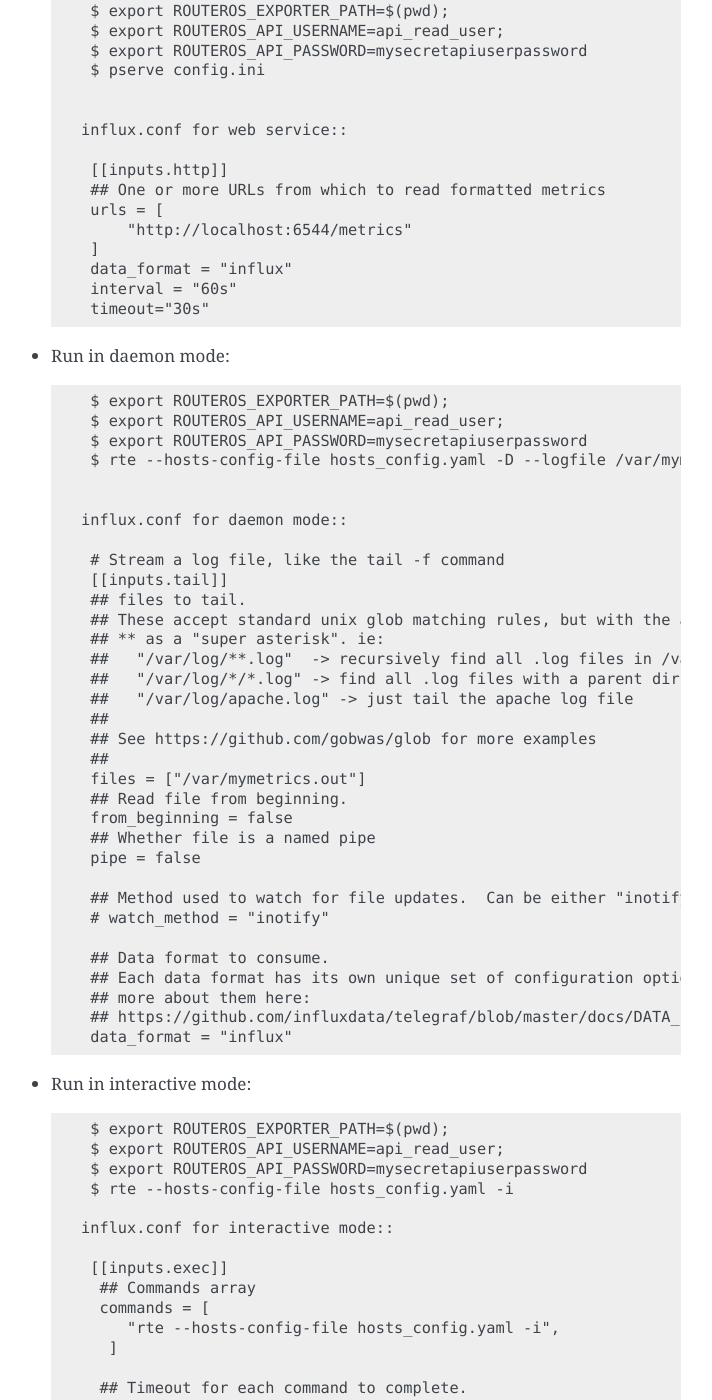
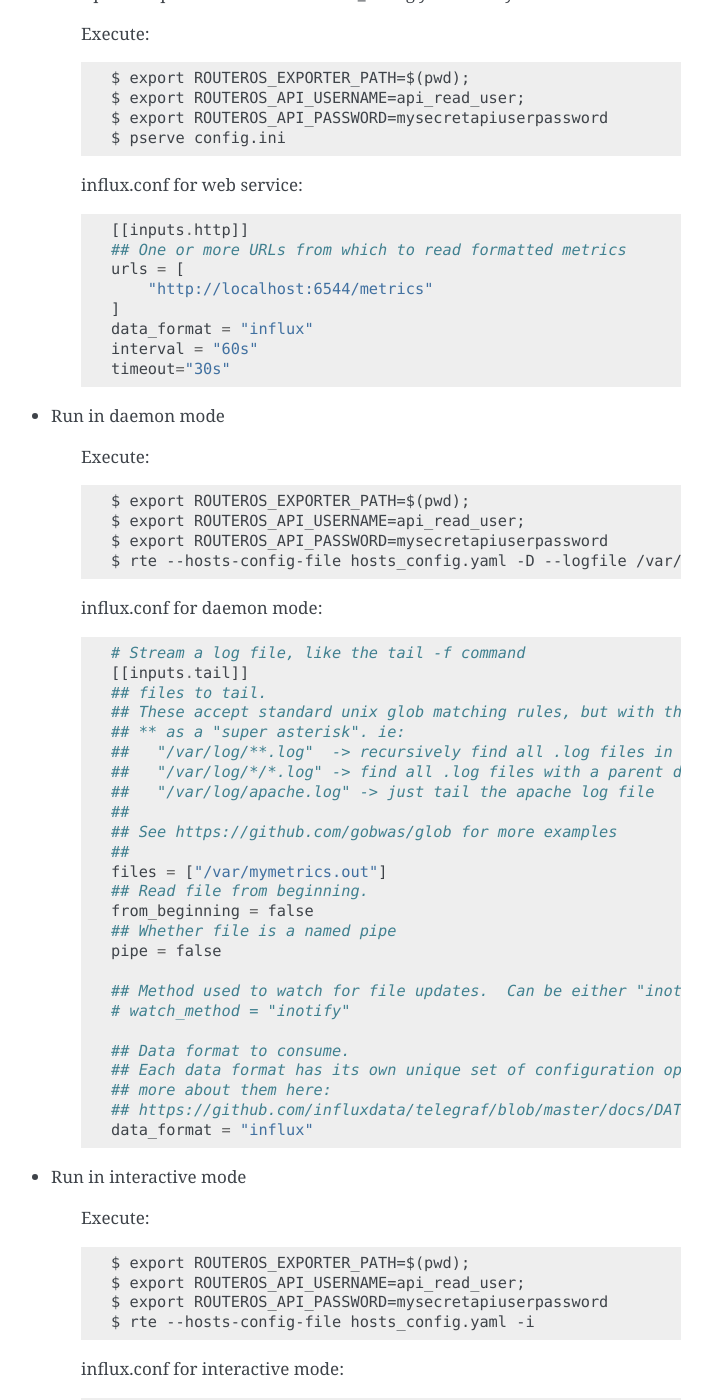
Before and after one commit to kepsic/routeros_telegraf_exporter, a Sphinx documentation site: the page built from docs/usage.rst, in a window 1280 px wide and 1400 px high, scrolled down 381 px. Shown: the whole window, without its empty margins (399-1111 px from the left). Built offline with Sphinx 7.4.7, drawn with Linux system fonts in a browser that asks for light colours; pages that are not in the unit, such as notebooks, are missing from menus; some of the changed text lies outside the part shown.

Commit message:
Documentation update

```diff
--- a/README.rst
+++ b/README.rst
@@ -1,5 +1,5 @@
 =====================================
-RouterOS to Telegraf metrics exporter
+RouterOS Telegraf metrics exporter
 =====================================
 
 
--- a/docs/index.rst
+++ b/docs/index.rst
@@ -1,5 +1,5 @@
 Welcome to RouterOS to Telegraf metrics exporter's documentation!
-======================================
+=================================================================
 
 .. toctree::
    :maxdepth: 2
--- a/docs/usage.rst
+++ b/docs/usage.rst
@@ -13,87 +13,91 @@
 
 To use RouterOS Telegraf metrics exporter you have following options:
 
-- Web service::
+- Web service
+    Update replace routers from hosts_config.yaml with your router names
+
+    Execute::
 
     $ export ROUTEROS_EXPORTER_PATH=$(pwd);
     $ export ROUTEROS_API_USERNAME=api_read_user;
     $ export ROUTEROS_API_PASSWORD=mysecretapiuserpassword
     $ pserve config.ini
 
+    influx.conf for web service::
 
-   influx.conf for web service::
+        [[inputs.http]]
+        ## One or more URLs from which to read formatted metrics
+        urls = [
+            "http://localhost:6544/metrics"
+        ]
+        data_format = "influx"
+        interval = "60s"
+        timeout="30s"
+- Run in daemon mode
 
-    [[inputs.http]]
-    ## One or more URLs from which to read formatted metrics
-    urls = [
-        "http://localhost:6544/metrics"
-    ]
-    data_format = "influx"
-    interval = "60s"
-    timeout="30s"
-
-- Run in daemon mode::
+    Execute::
 
     $ export ROUTEROS_EXPORTER_PATH=$(pwd);
     $ export ROUTEROS_API_USERNAME=api_read_user;
     $ export ROUTEROS_API_PASSWORD=mysecretapiuserpassword
     $ rte --hosts-config-file hosts_config.yaml -D --logfile /var/mymetrics.out
 
+    influx.conf for daemon mode::
 
-   influx.conf for daemon mode::
+        # Stream a log file, like the tail -f command
+        [[inputs.tail]]
+        ## files to tail.
+        ## These accept standard unix glob matching rules, but with the addition of
+        ## ** as a "super asterisk". ie:
+        ##   "/var/log/**.log"  -> recursively find all .log files in /var/log
+        ##   "/var/log/*/*.log" -> find all .log files with a parent dir in /var/log
+        ##   "/var/log/apache.log" -> just tail the apache log file
+        ##
+        ## See https://github.com/gobwas/glob for more examples
+        ##
+        files = ["/var/mymetrics.out"]
+        ## Read file from beginning.
+        from_beginning = false
+        ## Whether file is a named pipe
+        pipe = false
 
-    # Stream a log file, like the tail -f command
-    [[inputs.tail]]
-    ## files to tail.
-    ## These accept standard unix glob matching rules, but with the addition of
-    ## ** as a "super asterisk". ie:
-    ##   "/var/log/**.log"  -> recursively find all .log files in /var/log
-    ##   "/var/log/*/*.log" -> find all .log files with a parent dir in /var/log
-    ##   "/var/log/apache.log" -> just tail the apache log file
-    ##
-    ## See https://github.com/gobwas/glob for more examples
-    ##
-    files = ["/var/mymetrics.out"]
-    ## Read file from beginning.
-    from_beginning = false
-    ## Whether file is a named pipe
-    pipe = false
+        ## Method used to watch for file updates.  Can be either "inotify" or "poll".
+        # watch_method = "inotify"
 
-    ## Method used to watch for file updates.  Can be either "inotify" or "poll".
-    # watch_method = "inotify"
+        ## Data format to consume.
+        ## Each data format has its own unique set of configuration options, read
+        ## more about them here:
+        ## https://github.com/influxdata/telegraf/blob/master/docs/DATA_FORMATS_INPUT.md
+        data_format = "influx"
 
-    ## Data format to consume.
-    ## Each data format has its own unique set of configuration options, read
-    ## more about them here:
-    ## https://github.com/influxdata/telegraf/blob/master/docs/DATA_FORMATS_INPUT.md
-    data_format = "influx"
+- Run in interactive mode
 
-- Run in interactive mode::
+    Execute::
 
     $ export ROUTEROS_EXPORTER_PATH=$(pwd);
     $ export ROUTEROS_API_USERNAME=api_read_user;
     $ export ROUTEROS_API_PASSWORD=mysecretapiuserpassword
     $ rte --hosts-config-file hosts_config.yaml -i
 
-   influx.conf for interactive mode::
+    influx.conf for interactive mode::
 
-    [[inputs.exec]]
-     ## Commands array
-     commands = [
-        "rte --hosts-config-file hosts_config.yaml -i",
-      ]
+        [[inputs.exec]]
+        ## Commands array
+        commands = [
+            "rte --hosts-config-file hosts_config.yaml -i",
+         ]
 
-     ## Timeout for each command to complete.
-     timeout = "5s"
+         ## Timeout for each command to complete.
+         timeout = "5s"
 
-     ## measurement name suffix (for separating different commands)
-     name_suffix = "_mycollector"
+         ## measurement name suffix (for separating different commands)
+         name_suffix = "_mycollector"
 
-     ## Data format to consume.
-     ## Each data format has its own unique set of configuration options, read
-     ## more about them here:
-     ## https://github.com/influxdata/telegraf/blob/master/docs/DATA_FORMATS_INPUT.md
-     data_format = "influx"
+         ## Data format to consume.
+         ## Each data format has its own unique set of configuration options, read
+         ## more about them here:
+         ## https://github.com/influxdata/telegraf/blob/master/docs/DATA_FORMATS_INPUT.md
+         data_format = "influx"
 
 - Probe from router metric values
 
--- a/setup.py
+++ b/setup.py
@@ -40,7 +40,7 @@
     description="RouterOS metrics exporter enables metrics export to Telegraf",
     entry_points={
         'console_scripts': [
-            'rte={0}.cli:main'.format(package_name),
+            'rte={0}.cli:cli_main'.format(package_name),
             'rte_probe={0}.probe_cli:main'.format(package_name),
         ],
         'paste.app_factory': [
```
Also changed, not shown: docs/modules.rst (added, +7 -0 lines), docs/routeros_telegraf_exporter.rst (added, +62 -0 lines), routeros_telegraf_exporter/__init__.py (+22 -19 lines), 7 other files.
